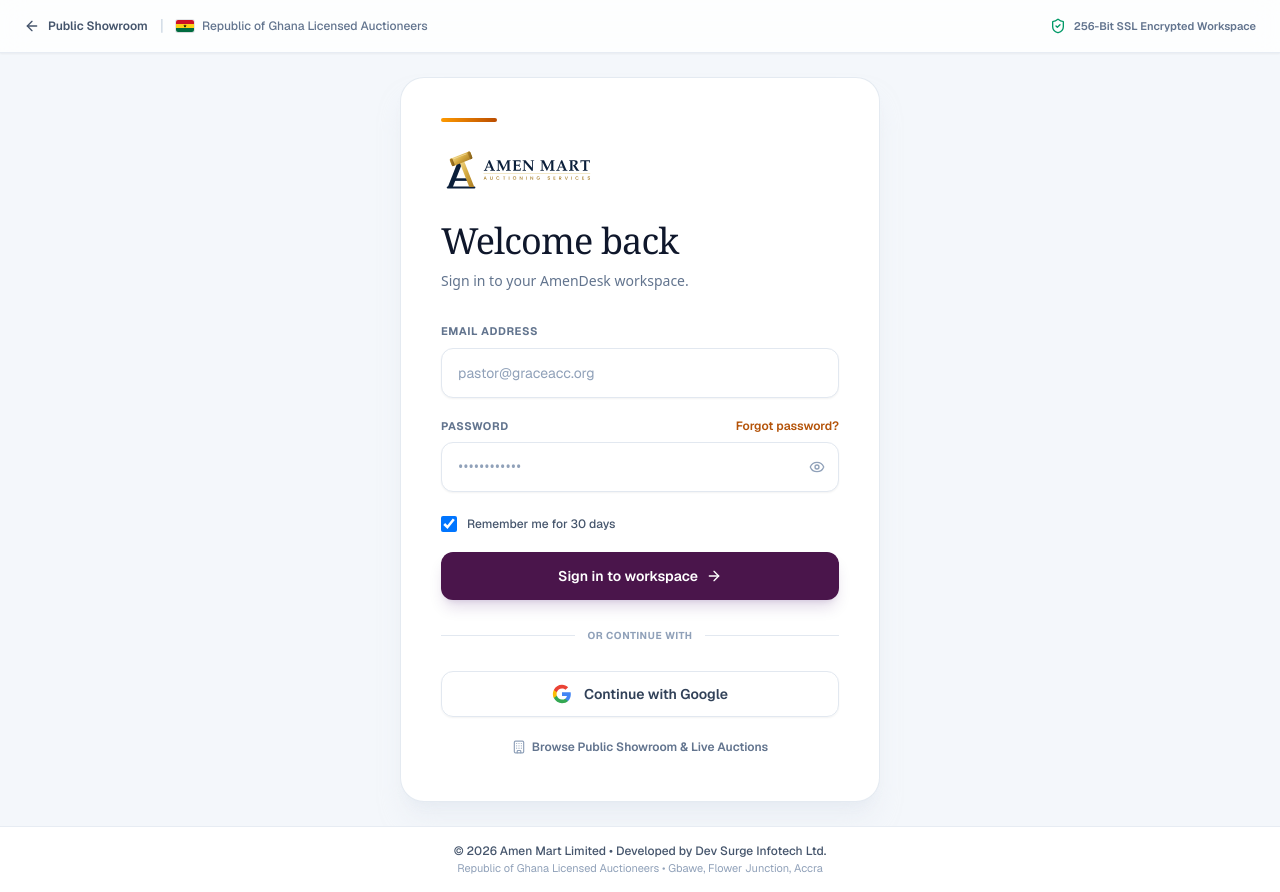
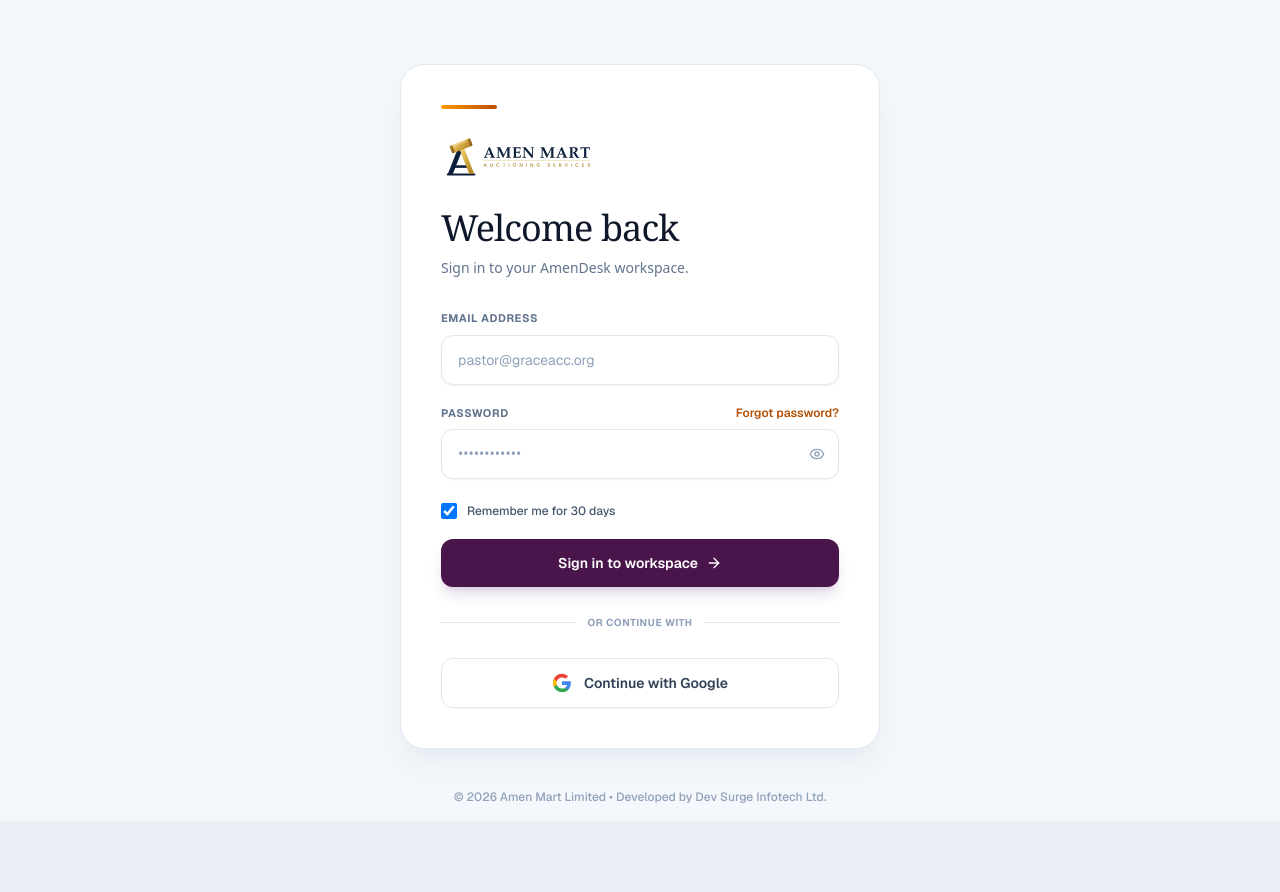
Before and after one commit to DevSurgeInfotech/amendesk, a Next.js app: page /login in a window 1280 px wide. After the commit the page ends 821 px from the top, so only its background shows below. Built offline with nearby package versions, Linux system fonts and the light colour scheme.

Commit message:
fix(login): remove showroom links, header strip and licensed auctioneer footer from login screen

```diff
--- a/src/app/login/page.tsx
+++ b/src/app/login/page.tsx
@@ -2,22 +2,17 @@
 
 import { useState, useEffect } from 'react';
 import Image from 'next/image';
-import Link from 'next/link';
 import { useRouter } from 'next/navigation';
 import { authService } from '@/lib/auth/authService';
-import { GhanaFlag } from '@/components/site/SiteHeader';
 import {
-  ArrowLeft,
   ArrowRight,
   AlertCircle,
   Eye,
   EyeOff,
-  Building,
   KeyRound,
   X,
   Phone,
   Mail,
-  ShieldCheck,
   Lock,
 } from 'lucide-react';
 
@@ -112,32 +107,12 @@
   };
 
   return (
-    <div className="min-h-screen flex flex-col bg-[#F4F7FB] text-slate-800 antialiased selection:bg-[#4A154B] selection:text-white">
-      {/* Top Header Strip */}
-      <header className="w-full border-b border-slate-200/80 bg-white/80 backdrop-blur-md px-6 py-3.5 flex items-center justify-between z-10 shadow-xs">
-        <div className="flex items-center gap-3">
-          <Link
-            href="/"
-            className="flex items-center gap-2 text-xs font-semibold text-slate-600 hover:text-slate-900 transition-colors"
-          >
-            <ArrowLeft className="h-4 w-4" />
-            <span>Public Showroom</span>
-          </Link>
-          <span className="text-slate-300">|</span>
-          <div className="flex items-center gap-2 text-xs text-slate-500">
-            <GhanaFlag className="h-3 w-4.5" />
-            <span className="hidden sm:inline font-medium">Republic of Ghana Licensed Auctioneers</span>
-          </div>
-        </div>
-
-        <div className="flex items-center gap-2 text-[11px] font-semibold text-slate-500">
-          <ShieldCheck className="h-4 w-4 text-emerald-600" />
-          <span className="hidden sm:inline">256-Bit SSL Encrypted Workspace</span>
-        </div>
-      </header>
+    <div className="min-h-screen flex flex-col justify-between bg-[#F4F7FB] text-slate-800 antialiased selection:bg-[#4A154B] selection:text-white">
+      {/* Spacer / Ambient Top */}
+      <div className="w-full pt-6 sm:pt-10" />
 
       {/* Main Login Area */}
-      <main className="flex-1 flex items-center justify-center p-4 sm:p-6 z-10 my-auto">
+      <main className="flex items-center justify-center p-4 sm:p-6 z-10 my-auto">
         <div className="w-full max-w-[480px] bg-white border border-slate-200/90 rounded-3xl shadow-xl shadow-slate-200/50 p-7 sm:p-10 relative">
           {/* Top Amber Accent Line (matches snapshot) */}
           <div className="w-14 h-1 rounded-full bg-gradient-to-r from-amber-500 to-amber-700 mb-6" />
@@ -280,32 +255,18 @@
               setIsGoogleModalOpen(true);
             }}
             disabled={isLoading}
-            className="w-full py-3 px-4 rounded-xl border border-slate-200 hover:border-slate-300 hover:bg-slate-50 text-slate-700 font-semibold text-sm flex items-center justify-center gap-3 transition-all shadow-xs cursor-pointer disabled:opacity-50"
+            className="w-full py-3.5 px-4 rounded-xl border border-slate-200 hover:border-slate-300 hover:bg-slate-50 text-slate-700 font-semibold text-sm flex items-center justify-center gap-3 transition-all shadow-xs cursor-pointer disabled:opacity-50"
           >
             <GoogleIcon className="h-5 w-5 shrink-0" />
             <span>Continue with Google</span>
           </button>
-
-          {/* Showroom Navigation Link */}
-          <div className="mt-5 text-center">
-            <Link
-              href="/"
-              className="text-xs font-semibold text-slate-500 hover:text-slate-800 transition-colors inline-flex items-center gap-1.5"
-            >
-              <Building className="h-3.5 w-3.5 text-slate-400" />
-              <span>Browse Public Showroom &amp; Live Auctions</span>
-            </Link>
-          </div>
         </div>
       </main>
 
-      {/* Statutory Footer */}
-      <footer className="w-full border-t border-slate-200/80 bg-white py-4 px-6 text-center text-xs text-slate-500 z-10 shadow-xs">
-        <p className="font-medium text-slate-600">
+      {/* Statutory Minimal Footer */}
+      <footer className="w-full py-4 px-6 text-center text-xs text-slate-400 z-10">
+        <p className="font-medium">
           &copy; 2026 Amen Mart Limited &bull; Developed by Dev Surge Infotech Ltd.
-        </p>
-        <p className="text-[11px] text-slate-400 mt-0.5">
-          Republic of Ghana Licensed Auctioneers &bull; Gbawe, Flower Junction, Accra
         </p>
       </footer>
 
```
